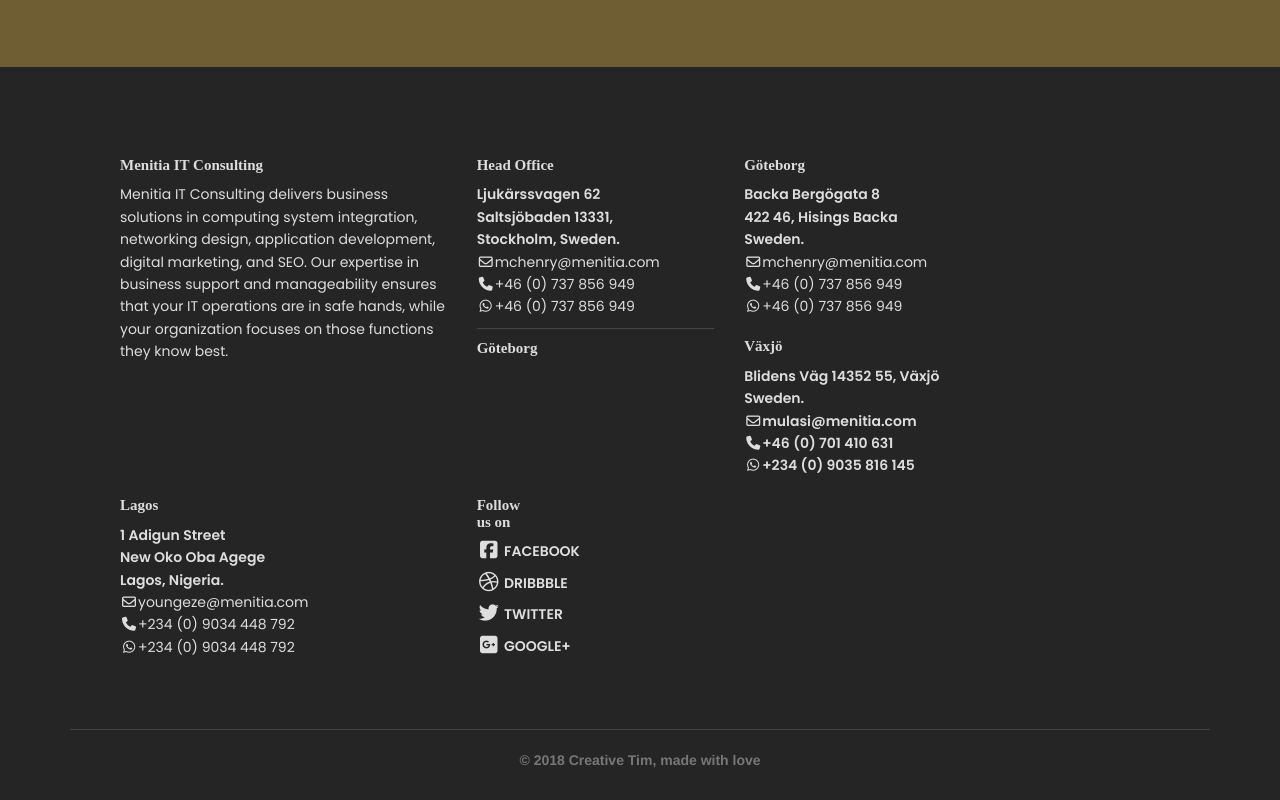
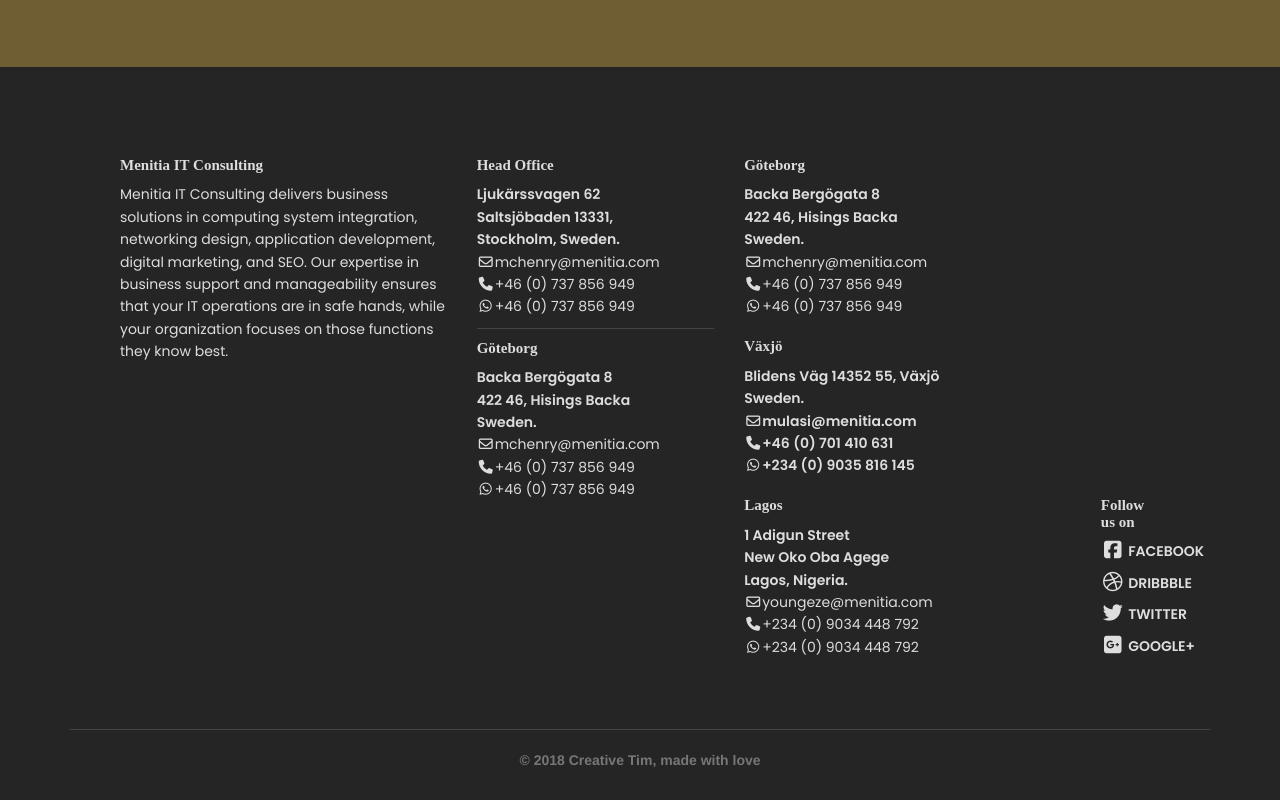
Before and after one commit to meniit/menitia, a plain HTML site: page index.html in a window 1280 px wide. Shown: the part 2885-3685 px from the top of the page. Drawn offline with Linux system fonts and the light colour scheme; some packages are replaced by stand-ins of ours; a web font is replaced by a local one.

Commit message:
footer1.5

```diff
--- a/index.html
+++ b/index.html
@@ -396,6 +396,9 @@ Menitia IT Consulting delivers business solutions in computing system integratio
 </li>
 <li>
   <h5 class="title">Göteborg</h5>
+  <p>
+  <b>Backa Bergögata 8<br>422 46, Hisings Backa<br>Sweden.</b><br><i class="fa fa-envelope-o"></i>mchenry@menitia.com<br><i class="fa fa-phone"></i>+46 (0) 737 856 949<br><i class="fa fa-whatsapp"></i>+46 (0) 737 856 949
+  </p>
 </li>
 </ul>
 </nav>
```
